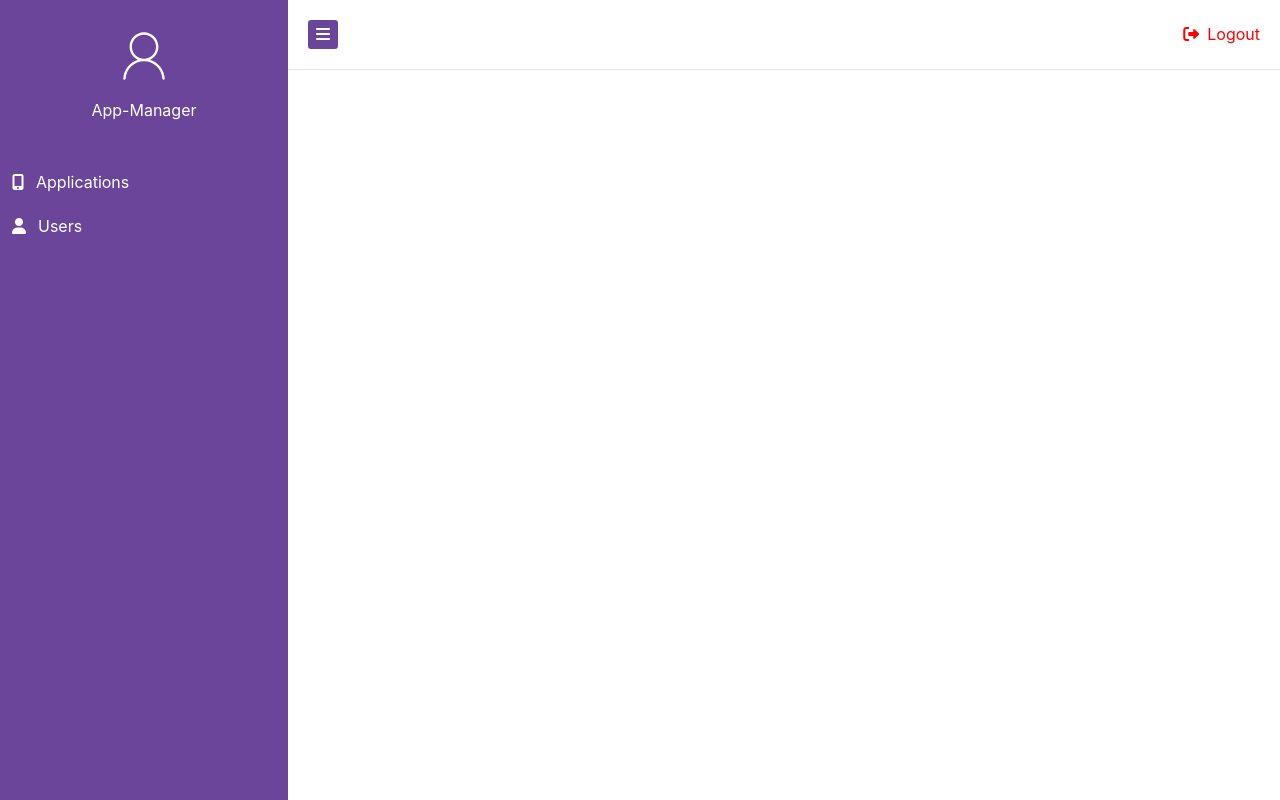
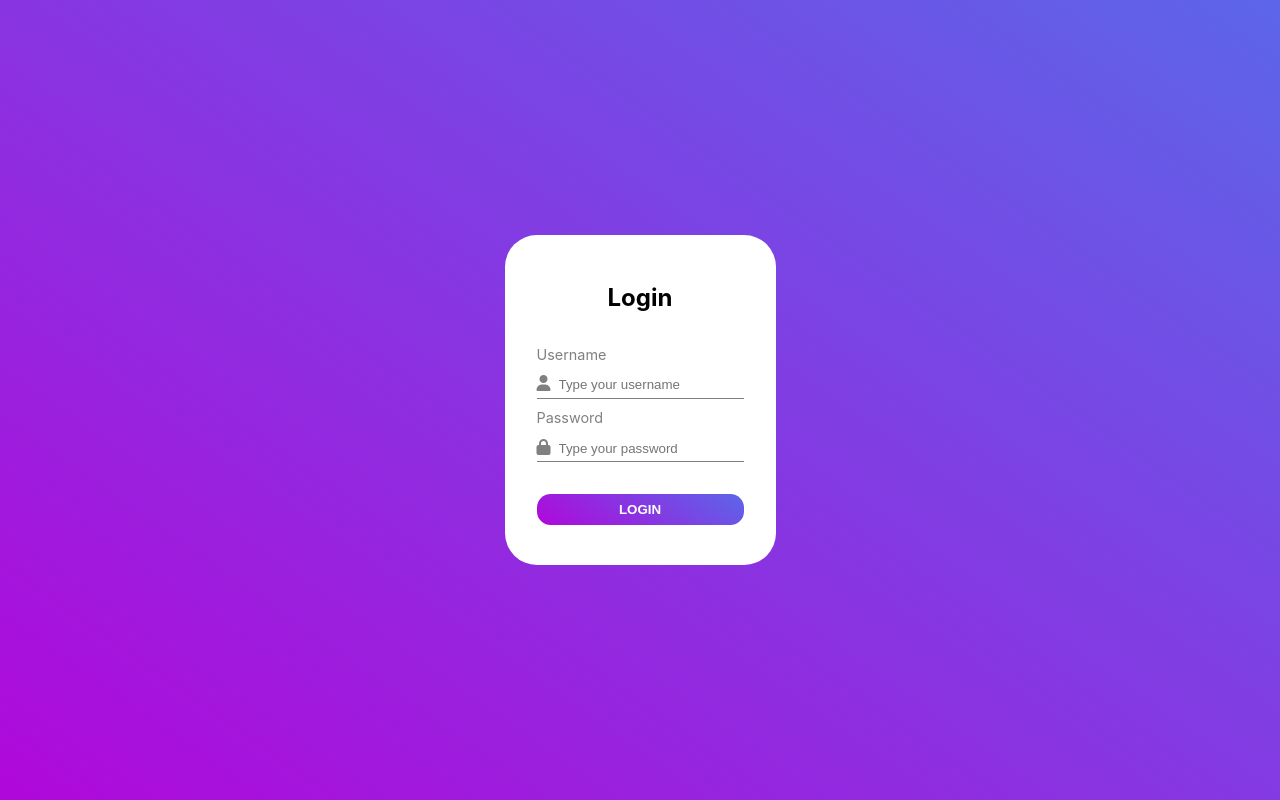
Before and after one commit to manavjasani/App-manager, a React (Create React App) app: page /login in a window 1280 px wide. Built offline with nearby package versions, Linux system fonts and the light colour scheme.

Commit message:
Fix routing structure

```diff
--- a/src/App.js
+++ b/src/App.js
@@ -1,20 +1,40 @@
 import "./App.css";
 import Connector from "./layout/Connector";
-import { BrowserRouter, Routes, Route } from "react-router-dom";
+import { BrowserRouter } from "react-router-dom";
 import UserListPage from "./modules/UserPage/UserListPage";
 import CreateUserPage from "./modules/UserPage/CreateUserPage";
 import EditUserPage from "./modules/UserPage/EditUserPage";
 import LoginPage from "./modules/LoginPage/LoginPage";
 import { useSelector } from "react-redux";
-import { useRoutes } from "react-router";
+import { Navigate, useRoutes } from "react-router";
+import DashboardPage from "./modules/DashboardPage/DashboardPage";
 
 function App() {
   const userAuth = useSelector((state) => state.login.isUser);
   console.log("userAuth", userAuth);
 
-  // const routing = useRoutes(getRoutes(user));
+  const routing = useRoutes([
+    {
+      path: "/",
+      element: !userAuth ? <LoginPage /> : <Navigate to="/dashboard" />,
+      children: [
+        { path: "login", element: <LoginPage /> },
+        { path: "/", element: <Navigate to="/login" /> },
+      ],
+    },
+    {
+      path: "/",
+      element: userAuth ? <Connector /> : <Navigate to="/login" />,
+      children: [
+        { path: "dashboard", element: <DashboardPage /> },
+        { path: "users", element: <UserListPage /> },
+        { path: "create-user", element: <CreateUserPage /> },
+        { path: "users/edit-user/:i", element: <EditUserPage /> },
+      ],
+    },
+  ]);
 
-  // return <>{routing}</>;
+  return <>{routing}</>;
 
   // if (!userAuth) {
   //   return (
@@ -24,25 +44,33 @@ function App() {
   //   );
   // }
 
+  // return (
+  //   <BrowserRouter>
+  //     {/* <Route path="/" element={<LoginPage />} /> */}
+  //     {!userAuth && (
+  //       <Routes>
+  //         <Route path="/" element={<LoginPage />} />
+  //       </Routes>
+  //     )}
+  //     <Connector />
+  //     <div className="route_child">
+  //       <Routes>
+  //         <Route path="/" index element={<UserListPage />} />
+  //         <Route path="/users" element={<UserListPage />} />
+  //         <Route path="/create-user" element={<CreateUserPage />} />
+  //         <Route path="users/edit-user/:i" element={<EditUserPage />} />
+  //       </Routes>
+  //     </div>
+  //   </BrowserRouter>
+  // );
+}
+
+const AppWrapper = () => {
   return (
     <BrowserRouter>
-      {/* <Route path="/" element={<LoginPage />} /> */}
-      {!userAuth && (
-        <Routes>
-          <Route path="/" element={<LoginPage />} />
-        </Routes>
-      )}
-      <Connector />
-      <div className="route_child">
-        <Routes>
-          {/* <Route path="/" element={<UserListPage />} /> */}
-          <Route path="/users" element={<UserListPage />} />
-          <Route path="create-user" element={<CreateUserPage />} />
-          <Route path="users/edit-user/:i" element={<EditUserPage />} />
-        </Routes>
-      </div>
+      <App />
     </BrowserRouter>
   );
-}
+};
 
-export default App;
+export default AppWrapper;
--- a/src/layout/Connector.js
+++ b/src/layout/Connector.js
@@ -2,19 +2,23 @@ import React from "react";
 import Navbar from "./Navbar";
 import Sidebar from "./Sidebar";
 import "./Connector.css";
+import { Outlet } from "react-router";
 // import UserListPage from "../modules/UserPage/UserListPage";
 
 const Connector = () => {
   return (
+    <>
       <div className="Main-page">
         <div>
           <Sidebar />
         </div>
         <div className="Main-page_secondary">
           <Navbar />
+          <Outlet />
           {/* <UserListPage /> */}
         </div>
       </div>
+    </>
   );
 };
 
--- a/src/layout/Navbar.js
+++ b/src/layout/Navbar.js
@@ -17,7 +17,7 @@ const Navbar = () => {
           </a>
         </li>
         <li className="Navbar_list-logout">
-          <a href="#">
+          <a href="/login">
             <i className="fas fa-sign-out-alt"></i>
             <span>Logout</span>
           </a>
--- a/src/layout/Sidebar.js
+++ b/src/layout/Sidebar.js
@@ -4,7 +4,6 @@ import userImg from "../assets/user.svg";
 import "./Layout.css";
 
 const Sidebar = ({ sideToggle }) => {
-  console.log("sideToggle", sideToggle);
   return (
     <div className="Sidebar">
       <ul>
--- /dev/null
+++ b/src/modules/DashboardPage/DashboardPage.js
@@ -0,0 +1,11 @@
+import React from "react";
+
+const DashboardPage = () => {
+  return (
+    <div>
+      <h1 style={{ textAlign: "center" }}>Welcome to Dashboard page</h1>
+    </div>
+  );
+};
+
+export default DashboardPage;
--- a/src/store/slice/loginSlice.js
+++ b/src/store/slice/loginSlice.js
@@ -9,7 +9,10 @@ export const loginAction = createAsyncThunk(
         "https://identitytoolkit.googleapis.com/v1/accounts:signInWithPassword?key=AIzaSyAgyAy8iNEtI97kUsE05-JkzFPng1Zw3TE",
         data
       );
-      console.log("response", response);
+      console.log("response", response.data);
+      localStorage.setItem("token", response.data.refreshToken);
+      localStorage.setItem("id", response.data.idToken);
+      localStorage.setItem("expirationDate", response.data.expiresIn);
       return response.data;
     } catch (err) {
       console.log("err", err.response);
```
Also changed, not shown: src/routes.js (+30 -0 lines). Lines whose indentation alone changed are shown as unchanged.
